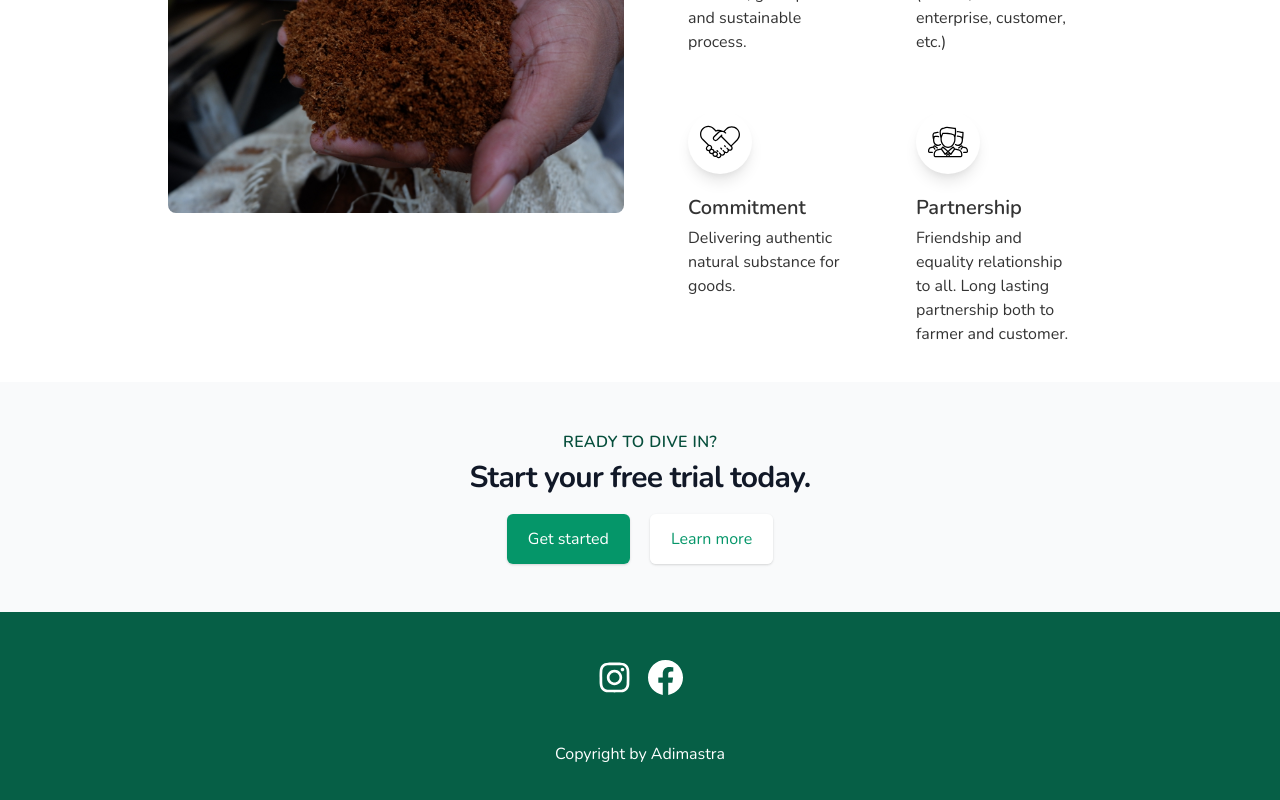
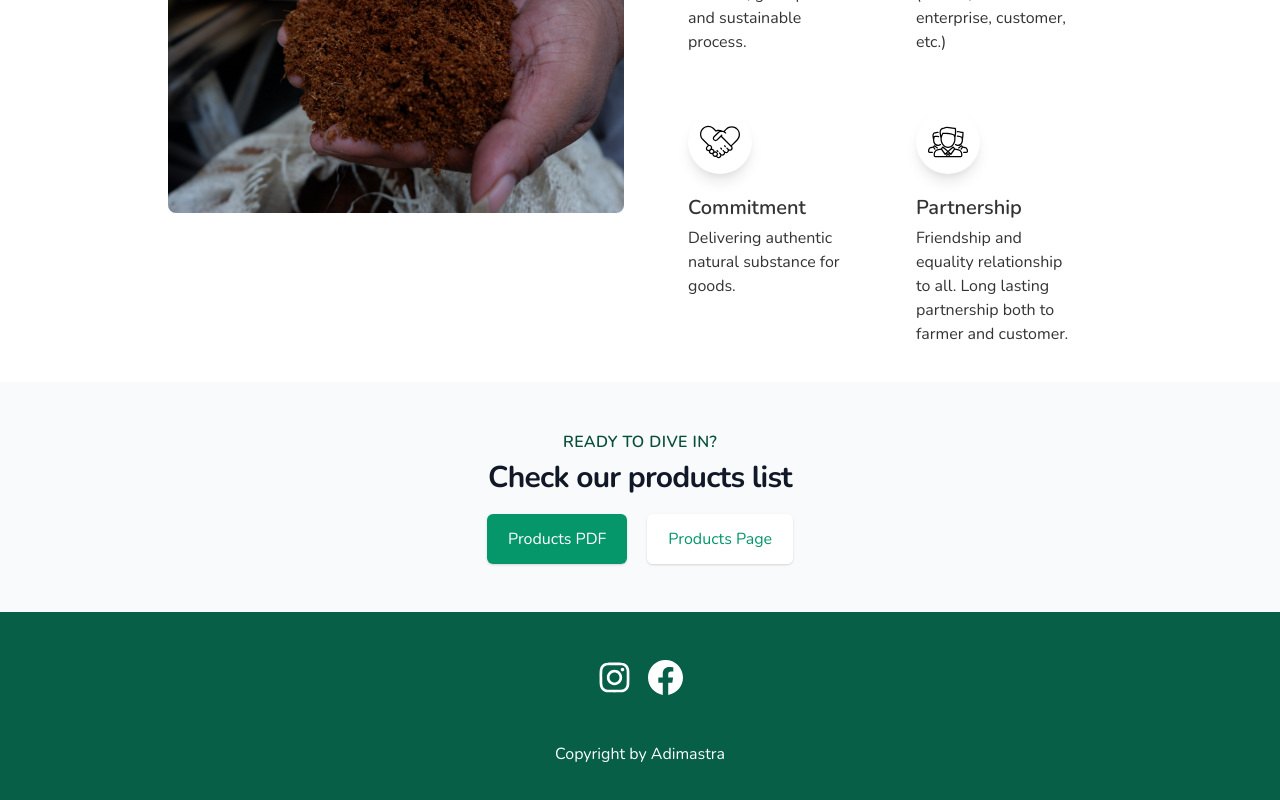
Before and after one commit to adityadimasptra/starter-landingpage, a Next.js app: page / in a window 1280 px wide. Shown: the part 1270-2070 px from the top of the page. Built offline with nearby package versions, Linux system fonts and the light colour scheme.

Commit message:
[ADITYA] Add product list pdf

```diff
--- a/pages/index.js
+++ b/pages/index.js
@@ -167,16 +167,17 @@ export default function Home() {
                 Ready to dive in?
               </h2>
               <p className="mt-2 text-3xl leading-8 font-extrabold tracking-tight text-gray-900">
-                Start your free trial today.
+                Check our products list
               </p>
             </div>
             <div className="mt-5 text-center">
               <div className="inline-flex rounded-md shadow">
                 <a
-                  href="#"
+                  href="dummies.pdf"
+                  target="_blank"
                   className="inline-flex items-center justify-center px-5 py-3 border border-transparent text-base font-medium rounded-md text-white bg-green-600 hover:bg-green-700"
                 >
-                  Get started
+                  Products PDF
                 </a>
               </div>
               <div className="ml-5 inline-flex rounded-md shadow">
@@ -184,7 +185,7 @@ export default function Home() {
                   href="#"
                   className="inline-flex items-center justify-center px-5 py-3 border border-transparent text-base font-medium rounded-md text-green-600 bg-white hover:bg-green-50"
                 >
-                  Learn more
+                  Products Page
                 </a>
               </div>
             </div>
```
Also changed, not shown: 1 other file (tests, documents, lock files or other folders).
